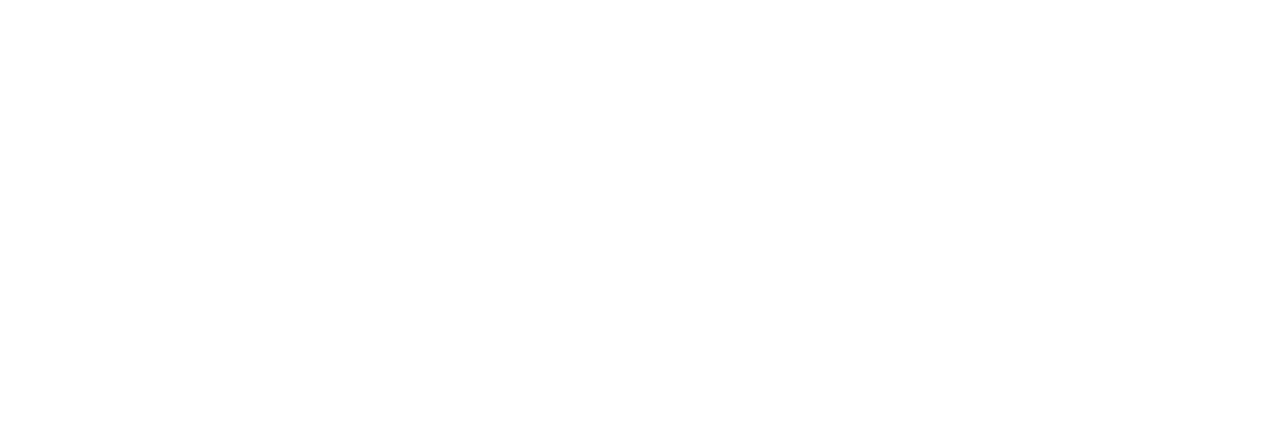
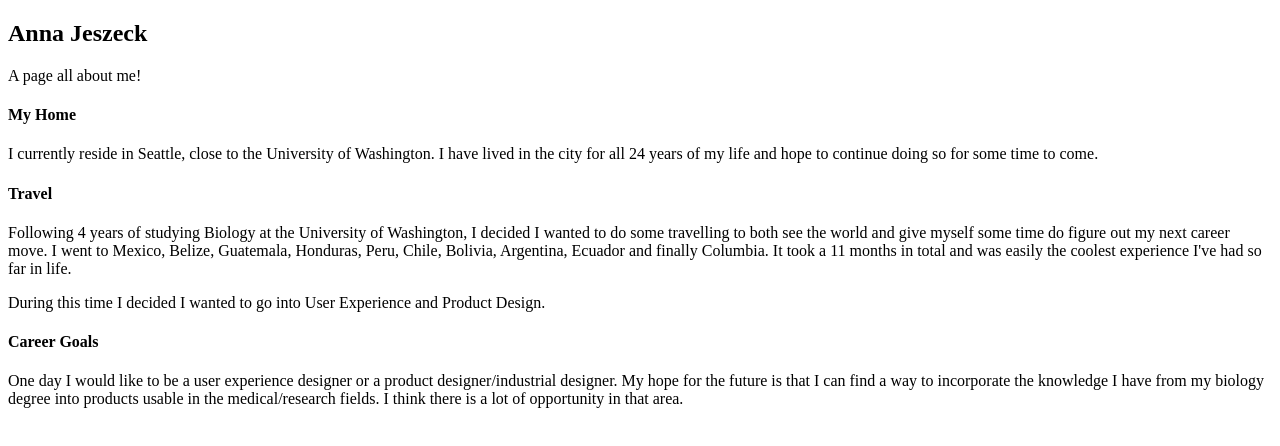
Before and after one commit to ajeszeck/semantic_tags, a plain HTML site: page index.html in a window 1280 px wide. Drawn offline with Linux system fonts and the light colour scheme.

Commit message:
adds content regarding home, travel and career

```diff
--- a/index.html
+++ b/index.html
@@ -2,9 +2,38 @@
 <html lang="en">
   <head>
     <meta charset="utf-8">
-    <title>Things</title>
+    <title>Anna Jeszeck</title>
   </head>
   <body>
-
+    <article>
+      <header>
+        <h1>Anna Jeszeck</h1>
+        <p>A page all about me!</p>
+      </header>
+    <section>
+    <h4>My Home</h4>
+      <p>I currently reside in Seattle, close to the University of Washington.
+        I have lived in the city for all 24 years of my life and hope to continue
+        doing so for some time to come.</p>
+    </section>
+    <section>
+      <h4>Travel</h4>
+      <p>Following 4 years of studying Biology at the University of Washington,
+      I decided I wanted to do some travelling to both see the world and give
+      myself some time do figure out my next career move. I went to Mexico,
+      Belize, Guatemala, Honduras, Peru, Chile, Bolivia, Argentina, Ecuador
+      and finally Columbia. It took a 11 months in total and was easily the
+      coolest experience I've had so far in life.</p>
+      <aside>During this time I decided I wanted to go into User Experience
+        and Product Design.</aside>
+    </section>
+    <section>
+      <h4>Career Goals</h4>
+      <p>One day I would like to be a user experience designer or a product
+        designer/industrial designer. My hope for the future is that I can find
+        a way to incorporate the knowledge I have from my biology degree into
+        products usable in the medical/research fields. I think there is a lot
+        of opportunity in that area.</p>
+    </section>
   </body>
 </html>
```
